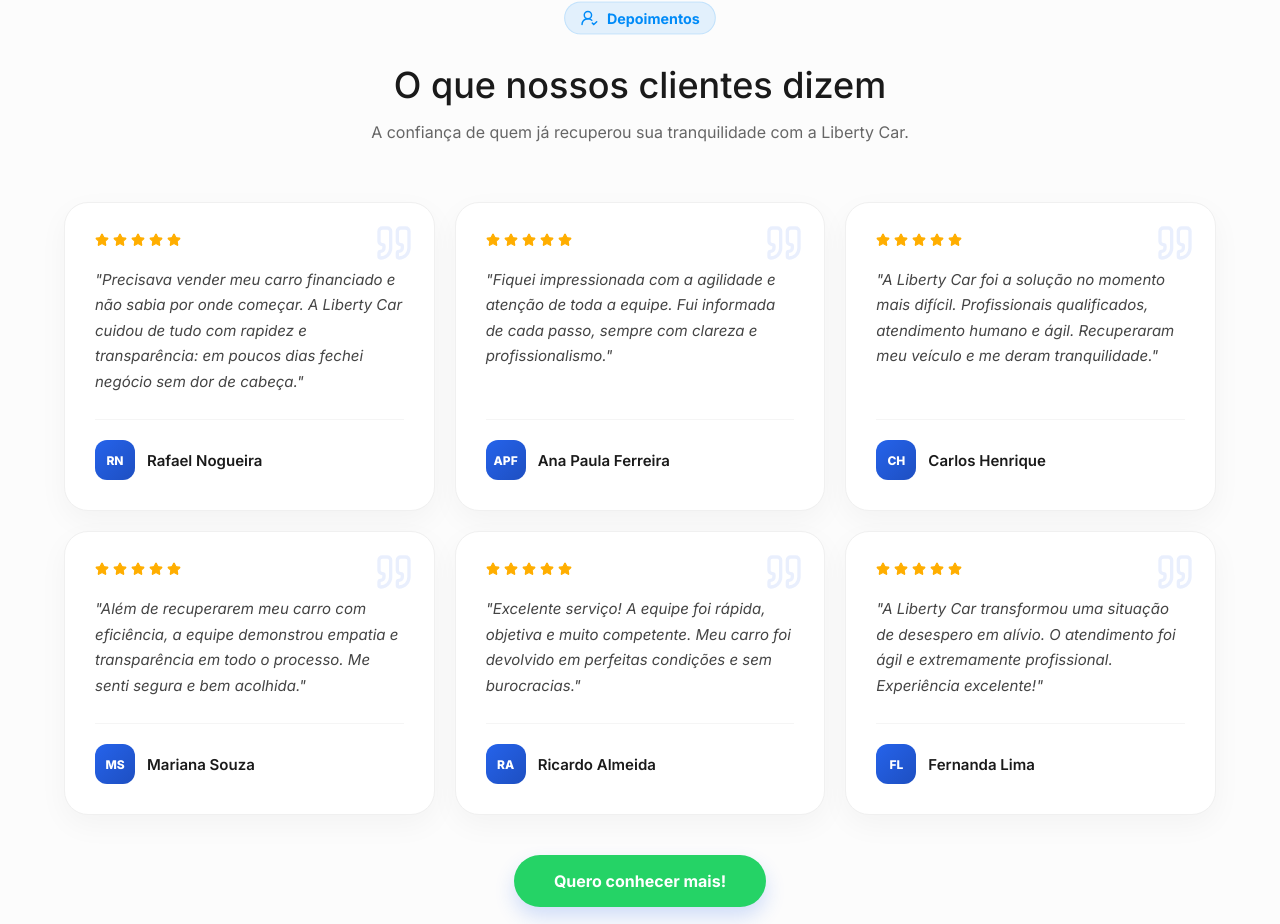
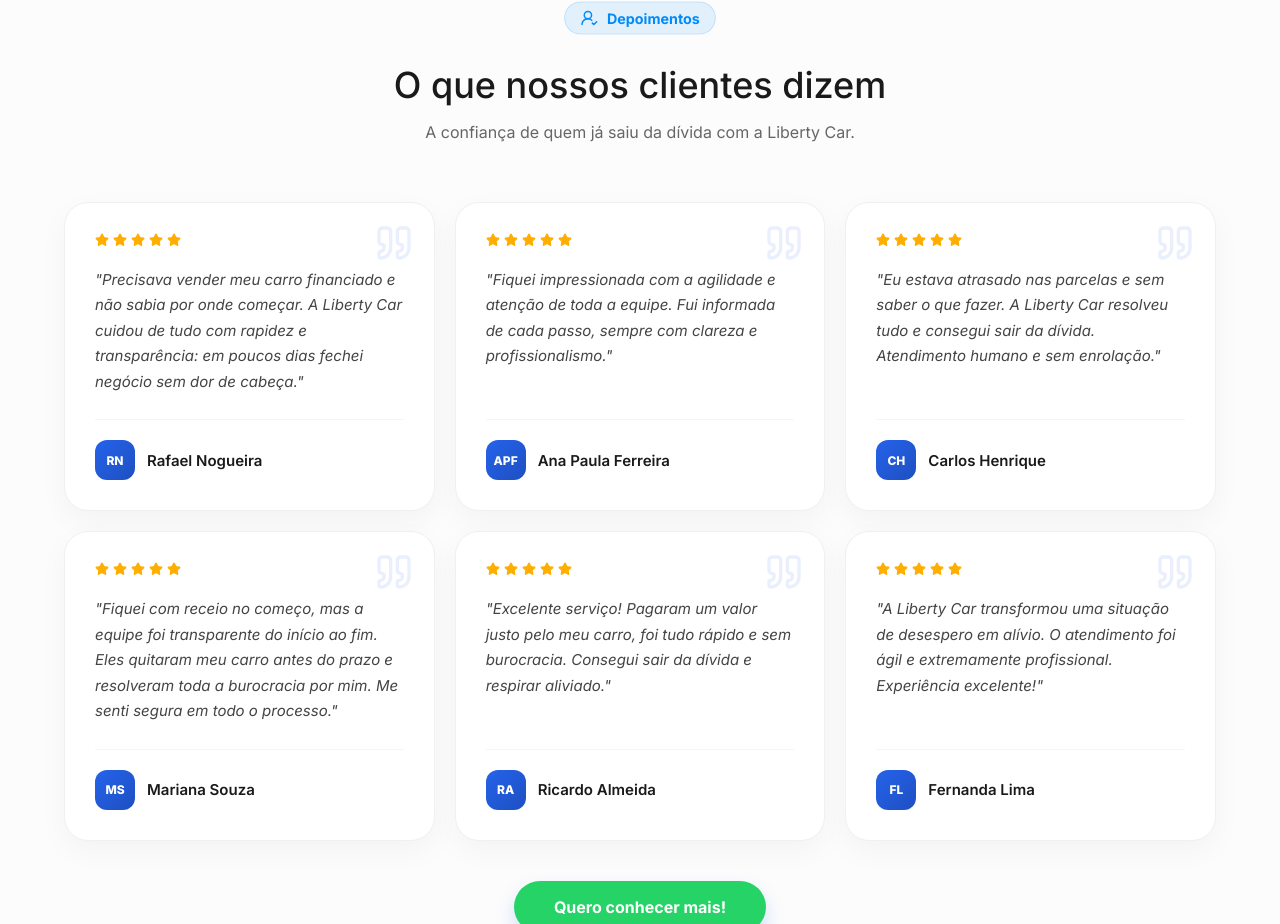
Before and after one commit to guhrizzo/liberty-landing-page, a React (Vite) app in the folder my-vue-app/: page / in a window 1280 px wide. Shown: the part 3339-4263 px from the top of the page. Built offline with nearby package versions, Linux system fonts and the light colour scheme.

Commit message:
update de algumas informações

```diff
--- a/my-vue-app/src/Shorts.jsx
+++ b/my-vue-app/src/Shorts.jsx
@@ -9,12 +9,12 @@
 
 const Shorts = () => {
   const videoUrls = [
+    "https://www.youtube.com/embed/l52Ymt8PiA8",
+    "https://www.youtube.com/embed/LZ3BiSls_Oo",
+    "https://www.youtube.com/embed/X94GXeI4euw",
     "https://www.youtube.com/embed/uCV33gPeBrs",
-    "https://www.youtube.com/embed/l52Ymt8PiA8",
     "https://www.youtube.com/embed/t8oDojIIO2A",
     "https://www.youtube.com/embed/e1iWuSdreh4",
-    "https://www.youtube.com/embed/X94GXeI4euw",
-    "https://www.youtube.com/embed/LZ3BiSls_Oo"
   ];
 
   // Estado para controlar quais vídeos já foram "desbloqueados" pelo clique
--- a/my-vue-app/src/testimonials.jsx
+++ b/my-vue-app/src/testimonials.jsx
@@ -8,9 +8,9 @@
 const testimonials = [
   { name: "Rafael Nogueira", text: "Precisava vender meu carro financiado e não sabia por onde começar. A Liberty Car cuidou de tudo com rapidez e transparência: em poucos dias fechei negócio sem dor de cabeça.", rating: 5 },
   { name: "Ana Paula Ferreira", text: "Fiquei impressionada com a agilidade e atenção de toda a equipe. Fui informada de cada passo, sempre com clareza e profissionalismo.", rating: 5 },
-  { name: "Carlos Henrique", text: "A Liberty Car foi a solução no momento mais difícil. Profissionais qualificados, atendimento humano e ágil. Recuperaram meu veículo e me deram tranquilidade.", rating: 5 },
-  { name: "Mariana Souza", text: "Além de recuperarem meu carro com eficiência, a equipe demonstrou empatia e transparência em todo o processo. Me senti segura e bem acolhida.", rating: 5 },
-  { name: "Ricardo Almeida", text: "Excelente serviço! A equipe foi rápida, objetiva e muito competente. Meu carro foi devolvido em perfeitas condições e sem burocracias.", rating: 5 },
+  { name: "Carlos Henrique", text: "Eu estava atrasado nas parcelas e sem saber o que fazer. A Liberty Car resolveu tudo e consegui sair da dívida. Atendimento humano e sem enrolação.", rating: 5 },
+  { name: "Mariana Souza", text: "Fiquei com receio no começo, mas a equipe foi transparente do início ao fim. Eles quitaram meu carro antes do prazo e resolveram toda a burocracia por mim. Me senti segura em todo o processo.", rating: 5 },
+  { name: "Ricardo Almeida", text: "Excelente serviço! Pagaram um valor justo pelo meu carro, foi tudo rápido e sem burocracia. Consegui sair da dívida e respirar aliviado.", rating: 5 },
   { name: "Fernanda Lima", text: "A Liberty Car transformou uma situação de desespero em alívio. O atendimento foi ágil e extremamente profissional. Experiência excelente!", rating: 5 },
 ];
 
@@ -22,7 +22,7 @@
       <div className="testimonials-header">
         <span className="faq-badge"><UserRoundCheck size={16}/> Depoimentos</span>
         <h2>O que nossos clientes dizem</h2>
-        <p>A confiança de quem já recuperou sua tranquilidade com a Liberty Car.</p>
+        <p>A confiança de quem já saiu da dívida com a Liberty Car.</p>
       </div>
 
       <div className="testimonials-grid">
```
